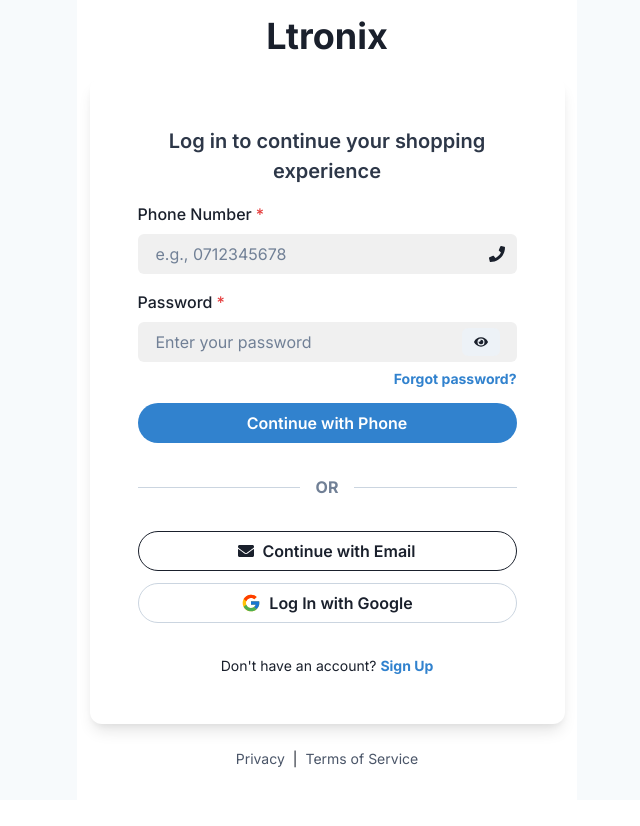
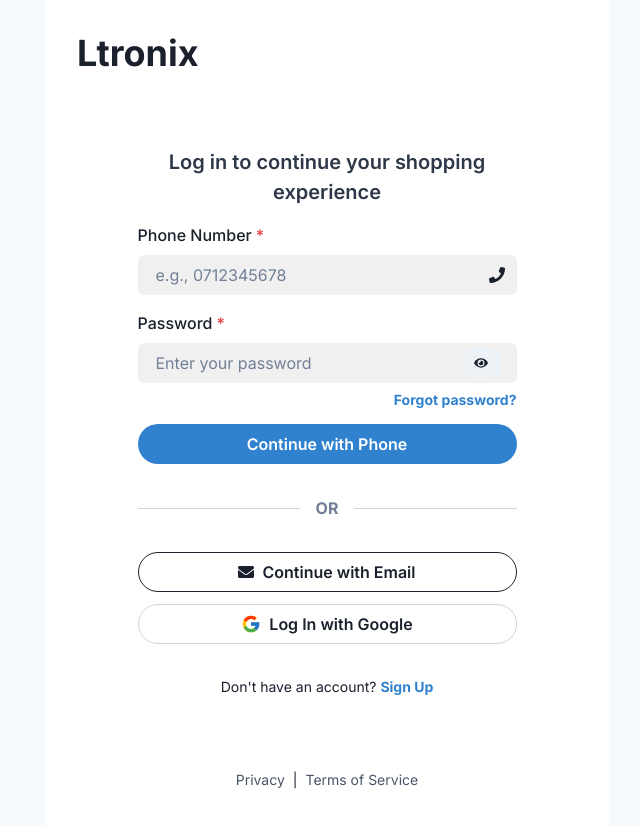
Before and after one commit to ndunguloren96/ltronix-shop, a Next.js app in the folder frontend/my-app/: page /auth/login in a window 1280 px wide. Shown: the top 826 px of the page, without its empty margins (313-953 px from the left). Before the commit the page ends 800 px from the top, so only its background shows below. Built offline with nearby package versions, Linux system fonts and the light colour scheme; no server answers.

Commit message:
final touches to authentication pages

```diff
--- a/frontend/my-app/src/app/auth/login/page.tsx
+++ b/frontend/my-app/src/app/auth/login/page.tsx
@@ -77,24 +77,28 @@ export default function LoginPage() {
   };
 
   return (
-    // Outer Flex container for the entire page, ensuring a uniform white background
-    <Flex direction="column" minH="100vh" align="center" justify="center" bg="white">
-      {/* Ltronix Heading moved further up by adjusting mb from 12 to 5 */}
+    // Outer Flex container for the entire page, ensuring a uniform white background and overall padding
+    <Flex direction="column" minH="100vh" bg="white" p={{ base: 4, md: 8 }} pb={4}> {/* Added overall padding and padding-bottom */}
+      {/* Ltronix Heading moved to top-left */}
+      <Box alignSelf="flex-start" mb={{ base: 4, md: 6 }}> {/* Adjusted margin-bottom for spacing from card */}
         <NextLink href="/" passHref>
           <ChakraLink _hover={{ textDecoration: 'none' }}>
-          <Heading as="h1" size="xl" mb={5} color="gray.800"> {/* Adjusted mb from 12 to 5 */}
+            <Heading as="h1" size="xl" color="gray.800">
               Ltronix
             </Heading>
           </ChakraLink>
         </NextLink>
+      </Box>
 
+      {/* Main content area, centered */}
+      <Flex flex="1" align="center" justify="center" width="full">
         <VStack
           spacing={{ base: 5, md: 7 }}
           p={{ base: 8, md: 12 }}
           width={{ base: '90%', sm: '450px', md: '500px' }}
           maxWidth="95%"
-        bg="white" // Ensures the card background is white, matching the page background
-        boxShadow="lg"
+          bg="white"
+          boxShadow="none" // Removed boxShadow for a smoother, less visible card
           borderRadius="xl"
           textAlign="center"
         >
@@ -197,9 +201,10 @@ export default function LoginPage() {
             </Text>
           </VStack>
         </VStack>
+      </Flex>
 
-      {/* Privacy and Terms of Service links with added margin-bottom */}
-      <Flex mt={6} mb={4} align="center" justify="center" gap={2} fontSize="sm" color="gray.600"> {/* Added mb={4} */}
+      {/* Privacy and Terms of Service links - untouched as requested */}
+      <Flex mt={6} mb={4} align="center" justify="center" gap={2} fontSize="sm" color="gray.600">
         <NextLink href="https://ltronix-shop.vercel.app/privacy-policy" passHref>
           <ChakraLink _hover={{ textDecoration: 'underline' }}>
             Privacy
```
Also changed, not shown: frontend/my-app/src/app/auth/signup/page.tsx (+12 -7 lines). Lines whose indentation alone changed are shown as unchanged.
